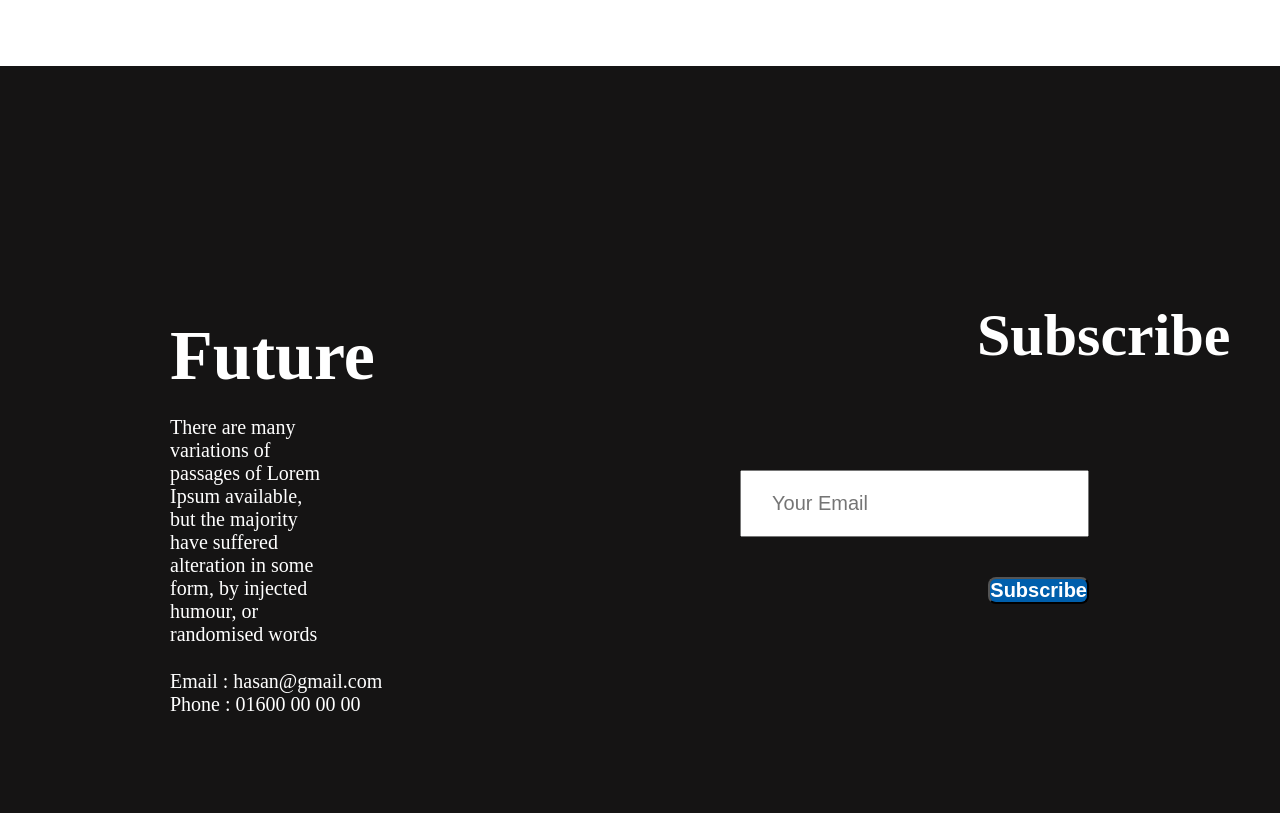
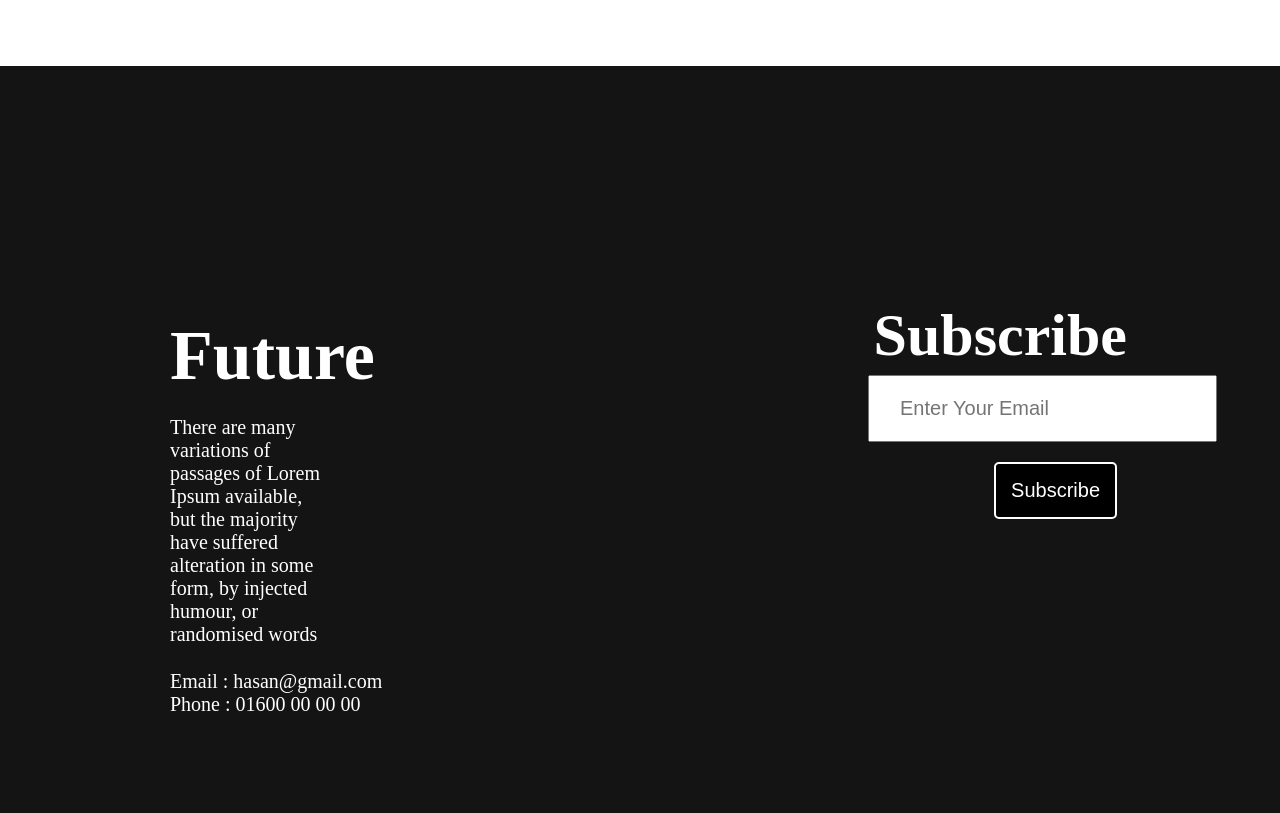
Before and after one commit to hasanhazari/new-developer, a plain HTML site: page index.html in a window 1280 px wide. Shown: the part 2925-3738 px from the top of the page. Drawn offline with Linux system fonts and the light colour scheme.

Commit message:
added style

```diff
--- a/index.html
+++ b/index.html
@@ -89,11 +89,11 @@
 
 
       <div class="email-style">
-          <div><h4 class="sub-styles">Subscribe</h4></div>
+          <h4 class="sub-styles">Subscribe</h4>
           <form class="email">
-              <input class="sub-email" type="email" placeholder="Your Email">
+              <input class="sub-email" type="email" placeholder="Enter Your Email">
           </form>
-          <button class="btn-color">Subscribe</button>
+            <button class="subscribe-button">Subscribe</button>
       </div>
   </footer>
 
--- a/styles/new.css
+++ b/styles/new.css
@@ -175,9 +175,9 @@ padding-left: 100px;
     font-weight: 600;
     font-size: 60px;
     color: #FFFFFF;
-    padding-right: 300px;
+    padding-right: 90px;
     margin-top: 0px;
-    padding-bottom: 100px;
+    padding-bottom: 5px;
 }
 .btn-color{
     font-weight: 600;
@@ -203,7 +203,9 @@ padding-left: 100px;
 
 }
 .email-style{
-    width: 40%;
+    width: 50%;
+    justify-content: end;
+    justify-items: end;
 
 }
 .sub-styles{
@@ -214,3 +216,18 @@ padding-left: 100px;
     width: 50px;
     height: 50px;
 }
+.subscrive{
+    width: 50px;
+    height: 50px;
+    padding: 60px 0px 0px 40px ;
+}
+.subscribe-button{
+    padding: 15px;
+    font-size: 20px;
+    margin-top: 20PX;
+    margin-right: 100px;
+    background-color: #000000;
+    color: #FFFFFF;
+    border-radius: 5px;
+    border: 2PX solid white ;
+}
```
